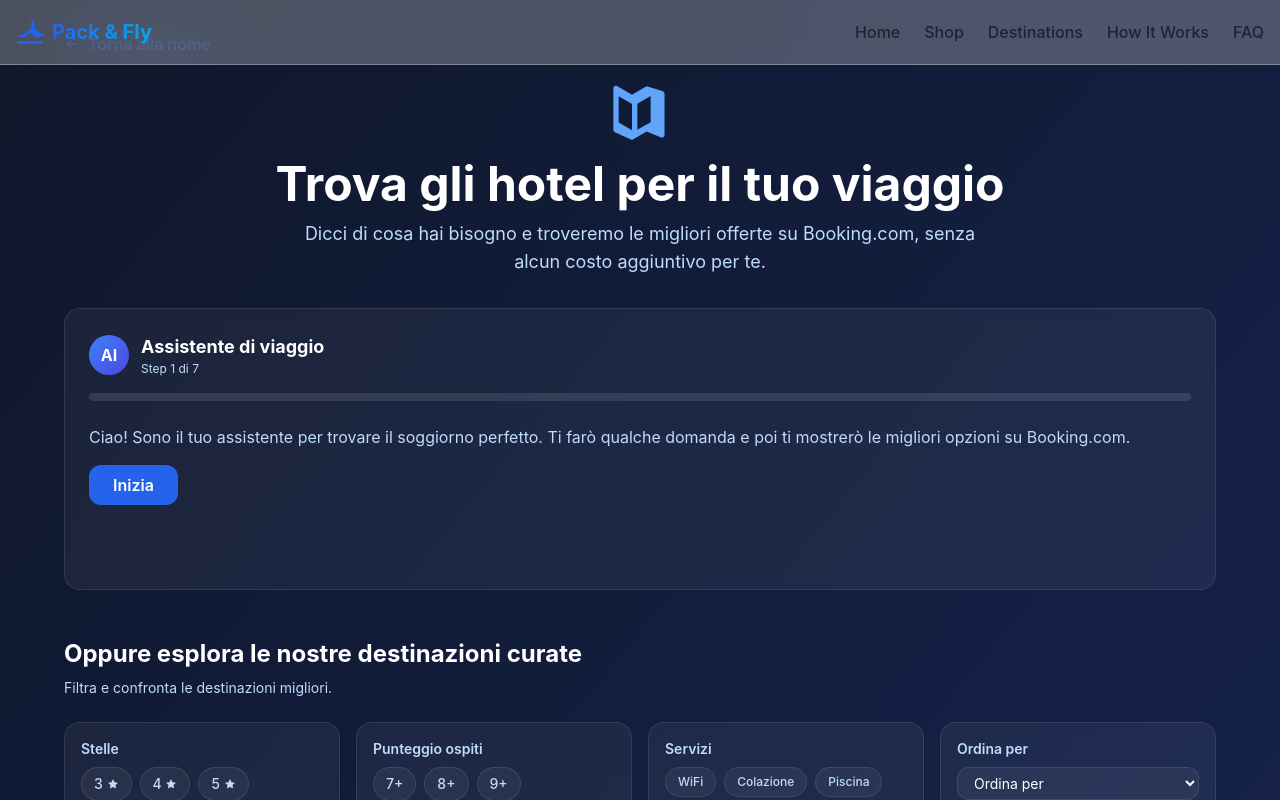
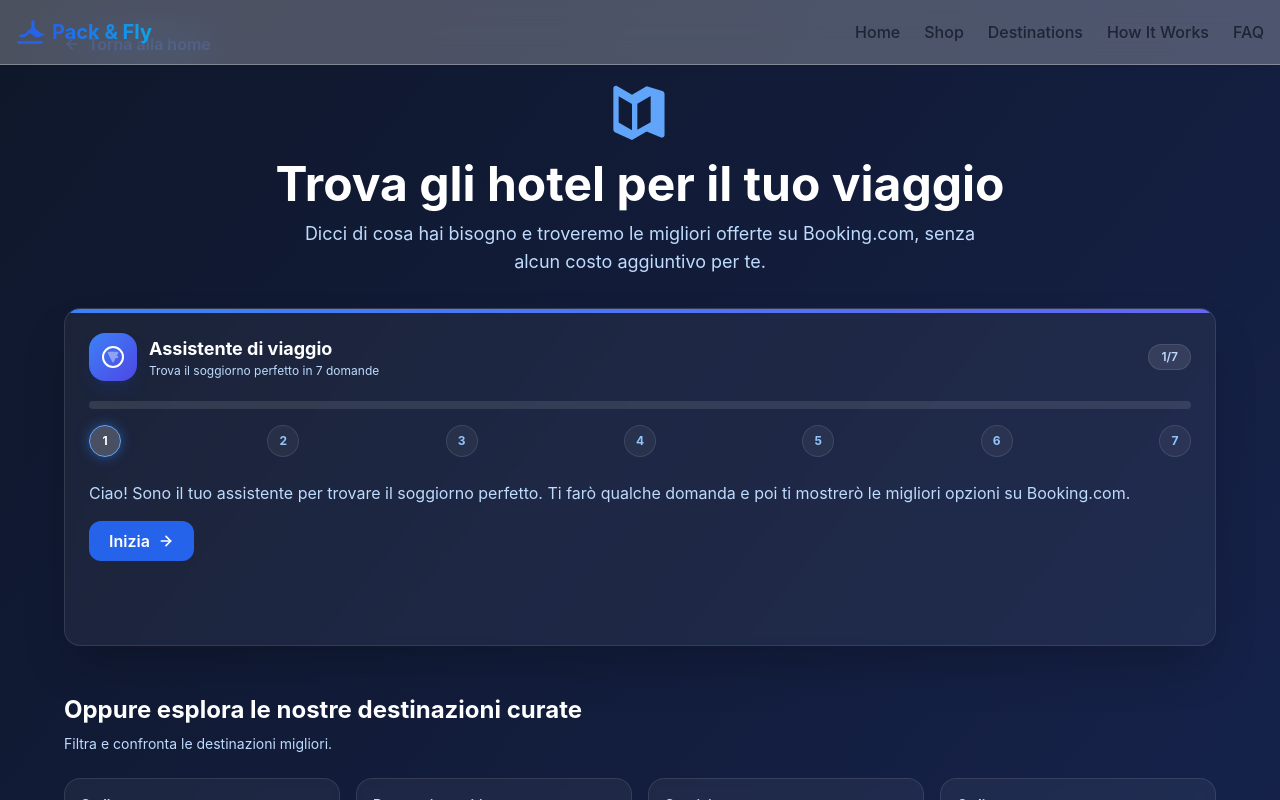
Before and after one commit to nilo1221/baggage-checker, a Next.js app: page /destinations in a window 1280 px wide. Shown: the top 800 px of the page. Built offline with nearby package versions, Linux system fonts and the light colour scheme; grey boxes are pictures that could not be loaded.

Commit message:
Polish HotelWizard: compass icon, stepper, animations, icon buttons

```diff
--- a/components/HotelWizard.js
+++ b/components/HotelWizard.js
@@ -1,7 +1,8 @@
 'use client'
 
-import { useState } from 'react'
+import { useState, useEffect } from 'react'
 import { getBookingSearchUrl } from '../lib/travelAffiliate'
+import { ArrowRightIcon, ArrowLeftIcon } from './Icons'
 
 const vibeOptions = [
   { value: 'city', label: 'Centro città' },
@@ -36,6 +37,15 @@
   { label: 'Pet-friendly', code: '4' },
 ]
 
+function CompassIcon({ className = 'w-6 h-6' }) {
+  return (
+    <svg className={className} viewBox="0 0 24 24" fill="none" stroke="currentColor" strokeWidth="2" strokeLinecap="round" strokeLinejoin="round" aria-hidden="true">
+      <circle cx="12" cy="12" r="10" />
+      <path d="M16.24 7.76l-4.24 8.48-4.24-8.48 8.48 4.24-8.48-4.24z" fill="currentColor" opacity="0.4" />
+    </svg>
+  )
+}
+
 export default function HotelWizard() {
   const [step, setStep] = useState(0)
   const [answers, setAnswers] = useState({
@@ -46,6 +56,13 @@
     propertyType: '',
     amenities: [],
   })
+  const [visible, setVisible] = useState(true)
+
+  useEffect(() => {
+    setVisible(false)
+    const t = setTimeout(() => setVisible(true), 50)
+    return () => clearTimeout(t)
+  }, [step])
 
   const update = (key, value) => {
     setAnswers((prev) => ({ ...prev, [key]: value }))
@@ -80,6 +97,25 @@
   const totalSteps = 7
   const progress = step / totalSteps
 
+  const NextBtn = ({ onClick, disabled, label = 'Avanti' }) => (
+    <button
+      onClick={onClick}
+      disabled={disabled}
+      className="px-5 py-2 bg-blue-600 hover:bg-blue-700 disabled:opacity-50 disabled:cursor-not-allowed text-white font-semibold rounded-xl transition-colors inline-flex items-center gap-2"
+    >
+      {label} <ArrowRightIcon className="w-4 h-4" />
+    </button>
+  )
+
+  const BackBtn = ({ onClick }) => (
+    <button
+      onClick={onClick}
+      className="text-sm text-blue-300 hover:text-white py-2 inline-flex items-center gap-1 transition-colors"
+    >
+      <ArrowLeftIcon className="w-4 h-4" /> Indietro
+    </button>
+  )
+
   const renderStep = () => {
     switch (step) {
       case 0:
@@ -88,9 +124,7 @@
             <p className="text-blue-200 mb-4">
               Ciao! Sono il tuo assistente per trovare il soggiorno perfetto. Ti farò qualche domanda e poi ti mostrerò le migliori opzioni su Booking.com.
             </p>
-            <button onClick={next} className="px-6 py-2 bg-blue-600 hover:bg-blue-700 text-white font-semibold rounded-xl transition-colors">
-              Inizia
-            </button>
+            <NextBtn onClick={next} label="Inizia" />
           </div>
         )
       case 1:
@@ -106,9 +140,7 @@
               className="w-full bg-slate-900/50 border border-white/10 rounded-xl px-4 py-2 text-white placeholder-blue-300 outline-none focus:ring-2 focus:ring-blue-500 mb-4"
             />
             <div className="flex gap-2">
-              <button onClick={next} disabled={!answers.location.trim()} className="px-6 py-2 bg-blue-600 hover:bg-blue-700 disabled:opacity-50 text-white font-semibold rounded-xl transition-colors">
-                Avanti
-              </button>
+              <NextBtn onClick={next} disabled={!answers.location.trim()} />
             </div>
           </div>
         )
@@ -131,7 +163,7 @@
                 </button>
               ))}
             </div>
-            <button onClick={back} className="text-sm text-blue-300 hover:text-white">Indietro</button>
+            <BackBtn onClick={back} />
           </div>
         )
       case 3:
@@ -153,7 +185,7 @@
                 </button>
               ))}
             </div>
-            <button onClick={back} className="text-sm text-blue-300 hover:text-white">Indietro</button>
+            <BackBtn onClick={back} />
           </div>
         )
       case 4:
@@ -170,10 +202,8 @@
               className="w-full bg-slate-900/50 border border-white/10 rounded-xl px-4 py-2 text-white placeholder-blue-300 outline-none focus:ring-2 focus:ring-blue-500 mb-4"
             />
             <div className="flex gap-4 items-center">
-              <button onClick={back} className="text-sm text-blue-300 hover:text-white py-2">Indietro</button>
-              <button onClick={next} className="px-6 py-2 bg-blue-600 hover:bg-blue-700 text-white font-semibold rounded-xl transition-colors">
-                Avanti
-              </button>
+              <BackBtn onClick={back} />
+              <NextBtn onClick={next} />
             </div>
           </div>
         )
@@ -196,7 +226,7 @@
                 </button>
               ))}
             </div>
-            <button onClick={back} className="text-sm text-blue-300 hover:text-white">Indietro</button>
+            <BackBtn onClick={back} />
           </div>
         )
       case 6:
@@ -219,10 +249,8 @@
               ))}
             </div>
             <div className="flex gap-4 items-center">
-              <button onClick={back} className="text-sm text-blue-300 hover:text-white py-2">Indietro</button>
-              <button onClick={next} className="px-6 py-2 bg-blue-600 hover:bg-blue-700 text-white font-semibold rounded-xl transition-colors">
-                Vedi risultati
-              </button>
+              <BackBtn onClick={back} />
+              <NextBtn onClick={next} label="Vedi risultati" />
             </div>
           </div>
         )
@@ -246,10 +274,10 @@
             <p className="text-blue-200 mb-4">
               Secondo me queste opzioni rientrano nella tua scelta. Vuoi vederle e prenotare?
             </p>
-            <button onClick={openBooking} className="w-full py-3 bg-blue-600 hover:bg-blue-700 text-white font-bold rounded-xl transition-colors mb-2">
-              Prenota su Booking.com
+            <button onClick={openBooking} className="w-full py-3 bg-gradient-to-r from-blue-600 to-indigo-600 hover:from-blue-700 hover:to-indigo-700 text-white font-bold rounded-xl transition-colors mb-2 inline-flex items-center justify-center gap-2">
+              Prenota su Booking.com <ArrowRightIcon className="w-4 h-4" />
             </button>
-            <button onClick={restart} className="w-full py-2 text-sm text-blue-300 hover:text-white">
+            <button onClick={restart} className="w-full py-2 text-sm text-blue-300 hover:text-white transition-colors">
               Ricomincia
             </button>
           </div>
@@ -260,23 +288,53 @@
   }
 
   return (
-    <div className="bg-white/5 backdrop-blur-sm border border-white/10 rounded-2xl p-6 mb-6">
-      <div className="flex items-center gap-3 mb-4">
-        <div className="w-10 h-10 rounded-full bg-gradient-to-br from-blue-500 to-indigo-600 flex items-center justify-center font-bold text-white">
-          AI
+    <div className="relative bg-white/5 backdrop-blur-sm border border-white/10 rounded-2xl p-6 mb-6 overflow-hidden shadow-2xl">
+      <div className="absolute top-0 left-0 right-0 h-1 bg-gradient-to-r from-blue-500 to-indigo-500" />
+      <div className="flex items-center gap-3 mb-5">
+        <div className="w-12 h-12 rounded-2xl bg-gradient-to-br from-blue-500 to-indigo-600 flex items-center justify-center shadow-lg shadow-blue-900/30">
+          <CompassIcon className="w-6 h-6 text-white" />
         </div>
         <div className="flex-grow">
           <h2 className="font-bold text-lg">Assistente di viaggio</h2>
-          <p className="text-xs text-blue-200">Step {Math.min(step + 1, totalSteps)} di {totalSteps}</p>
+          <p className="text-xs text-blue-200">Trova il soggiorno perfetto in 7 domande</p>
+        </div>
+        <div className="px-3 py-1 rounded-full bg-white/10 text-xs font-semibold text-blue-200 border border-white/10">
+          {Math.min(step + 1, totalSteps)}/{totalSteps}
         </div>
       </div>
-      <div className="w-full bg-white/10 rounded-full h-2 mb-6 overflow-hidden">
+
+      <div className="w-full bg-white/10 rounded-full h-2 mb-4 overflow-hidden">
         <div
-          className="bg-blue-500 h-2 rounded-full transition-all duration-500"
+          className="bg-gradient-to-r from-blue-500 to-indigo-400 h-2 rounded-full transition-all duration-500"
           style={{ width: `${progress * 100}%` }}
         />
       </div>
-      <div className="min-h-[140px]">{renderStep()}</div>
+
+      <div className="flex justify-between mb-6 gap-1">
+        {Array.from({ length: totalSteps }).map((_, i) => (
+          <div
+            key={i}
+            className={`w-7 h-7 sm:w-8 sm:h-8 rounded-full flex items-center justify-center text-[10px] sm:text-xs font-bold border transition-all ${
+              i < step
+                ? 'bg-blue-600 border-blue-500 text-white'
+                : i === step
+                ? 'bg-white/20 border-blue-400 text-white shadow-[0_0_12px_rgba(59,130,246,0.5)]'
+                : 'bg-white/5 border-white/10 text-blue-300'
+            }`}
+          >
+            {i + 1}
+          </div>
+        ))}
+      </div>
+
+      <div
+        key={step}
+        className={`min-h-[140px] transition-all duration-300 ${
+          visible ? 'opacity-100 translate-y-0' : 'opacity-0 translate-y-2'
+        }`}
+      >
+        {renderStep()}
+      </div>
     </div>
   )
 }
```
